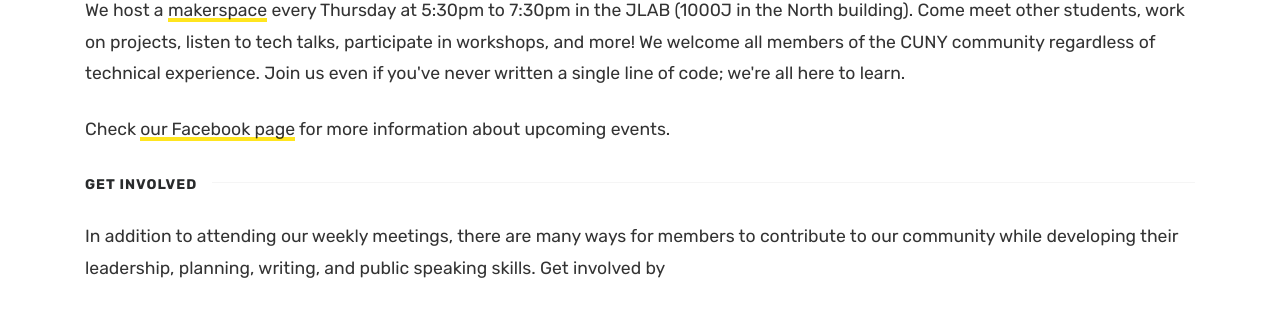
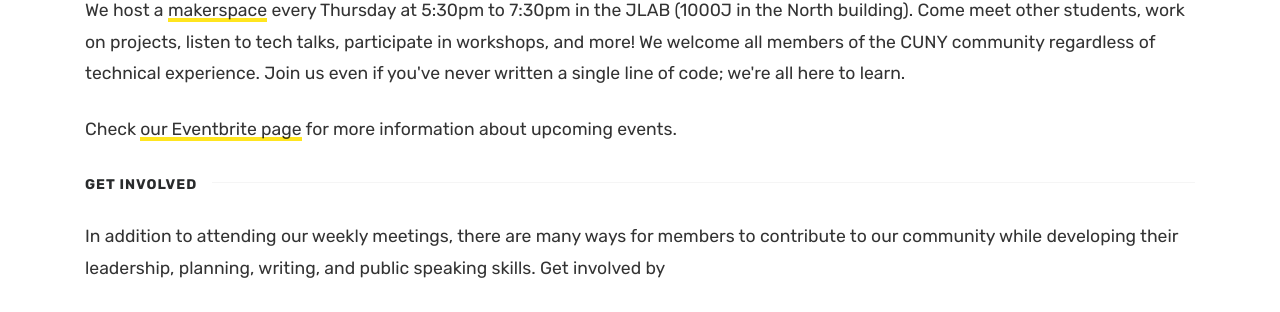
Before and after one commit to hunteracm/hunteracm.github.io, a Jekyll site: the page built from index.html, in a window 1280 px wide and 900 px high, scrolled down 686 px. Shown: the part 141-453 px from the top of the window. Built offline with Jekyll 4.4.1, drawn with Linux system fonts in a browser that asks for light colours; the list of posts is cut into pages by our own code.

Commit message:
add eventbrite account

```diff
--- a/_config.yml
+++ b/_config.yml
@@ -12,6 +12,7 @@
 slack: hunteracm
 github: hunteracm
 twitter: weareHunterACM
+eventbrite: hunteracm
 medium: hunteracm
 
 # Authors
--- a/_layouts/default.html
+++ b/_layouts/default.html
@@ -29,7 +29,7 @@
     <div class="container">
 
         <!-- Begin Logo -->
-        <a class="navbar-brand" href="{{ site.baseurl }}/">
+        <a class="navbar-brand" href="{{ site.baseurl }}">
         <img src="{{ site.baseurl }}/{{ site.logo_header }}" alt="{{ site.name }}">
         </a>
         <!-- End Logo -->
@@ -41,11 +41,11 @@
             <ul class="navbar-nav ml-auto">
 
                 <li class="nav-item">
-                <a class="nav-link" href="{{ site.baseurl }}/">About</a>
+                <a class="nav-link" href="{{ site.baseurl }}">About</a>
                 </li>
 
                 <li class="nav-item">
-                    <a class="nav-link" href="https://www.facebook.com/{{site.facebook}}" target="_blank">Events</a>
+                    <a class="nav-link" href="https://{{site.eventbrite}}.eventbrite.com" target="_blank">Events</a>
                 </li>
 
                  <li class="nav-item">
--- a/index.html
+++ b/index.html
@@ -27,7 +27,7 @@
         technical experience. Join us even if you've never written a single line of code; we're all
         here to learn.</p>
 
-        <p>Check <a href="https://www.facebook.com/{{site.facebook}}" target="_blank">our Facebook page</a> for more information about
+        <p>Check <a href="https://{{site.eventbrite}}.eventbrite.com" target="_blank">our Eventbrite page</a> for more information about
         upcoming events.</p>
     </div>
 
```
